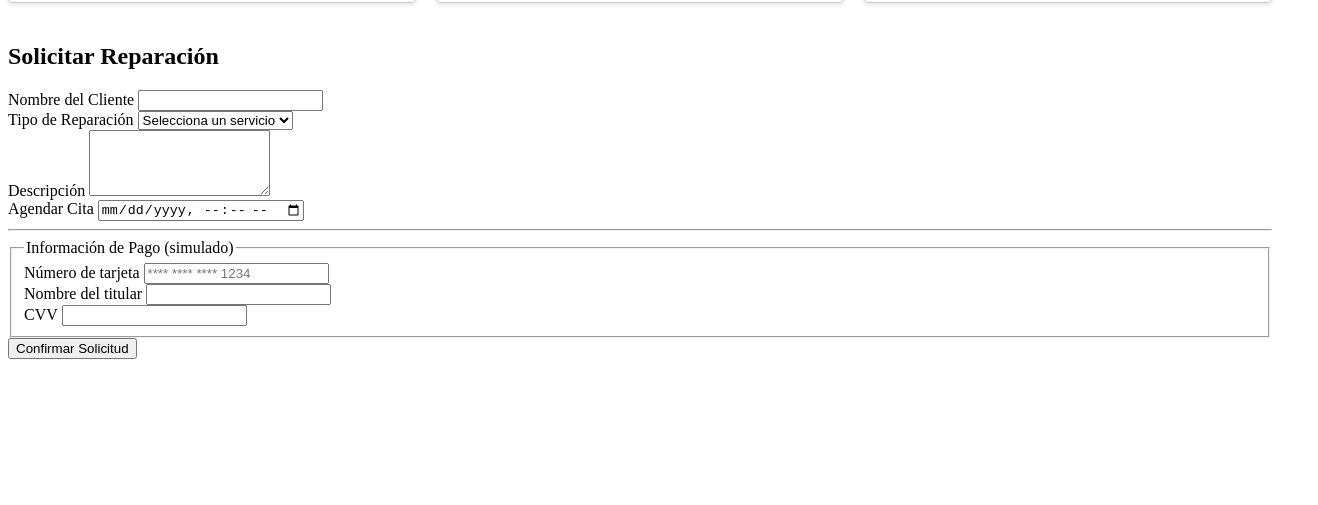
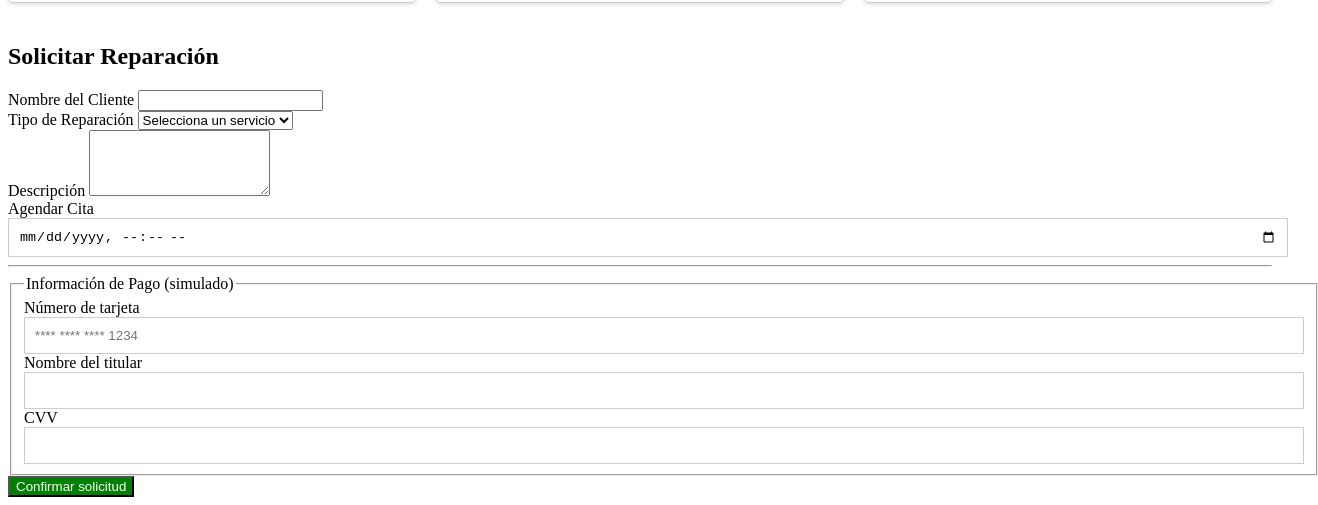
Before and after one commit to jgonzalezvargas/AE7_ABPRO, a plain HTML site: page index.html in a window 1280 px wide. Shown: the part 384-889 px from the top of the page, 1318 px wide, since content can reach past the window. Before the commit the page ends 800 px from the top, so only its background shows below. Drawn offline with Linux system fonts and the light colour scheme.

```diff
--- a/index.html
+++ b/index.html
@@ -62,7 +62,7 @@
                 </div>
                 <div class="form-group">
                     <label for="fecha">Agendar Cita</label>
-                    <input type="datetime-local" id="fecha" name="fecha" required>
+                    <input type="datetime-local" id="fecha" name="fecha" class="input-full">
                 </div>
 
                 <hr>
@@ -71,19 +71,19 @@
                     <legend>Información de Pago (simulado)</legend>
                     <div class="form-group">
                         <label for="tarjeta">Número de tarjeta</label>
-                        <input type="text" id="tarjeta" name="tarjeta" placeholder="**** **** **** 1234" required>
+                        <input type="text" id="tarjeta" name="tarjeta" class="input-full" placeholder="**** **** **** 1234" required>
                     </div>
                     <div class="form-group">
                         <label for="titular">Nombre del titular</label>
-                        <input type="text" id="titular" name="titular" required>
+                        <input type="text" id="titular" name="titular" required class="input-full">
                     </div>
                     <div class="form-group">
                         <label for="cvv">CVV</label>
-                        <input type="text" id="cvv" name="cvv" maxlength="3" required>
+                        <input class="input-full" type="text" id="cvv" name="cvv" maxlength="3" required>
                     </div>
                 </fieldset>
 
-                <button type="submit" class="btn">Confirmar Solicitud</button>
+                <button type="submit" style="background-color: green; color: white;">Confirmar solicitud</button>
             </form>
         </section>
     </main>
```
